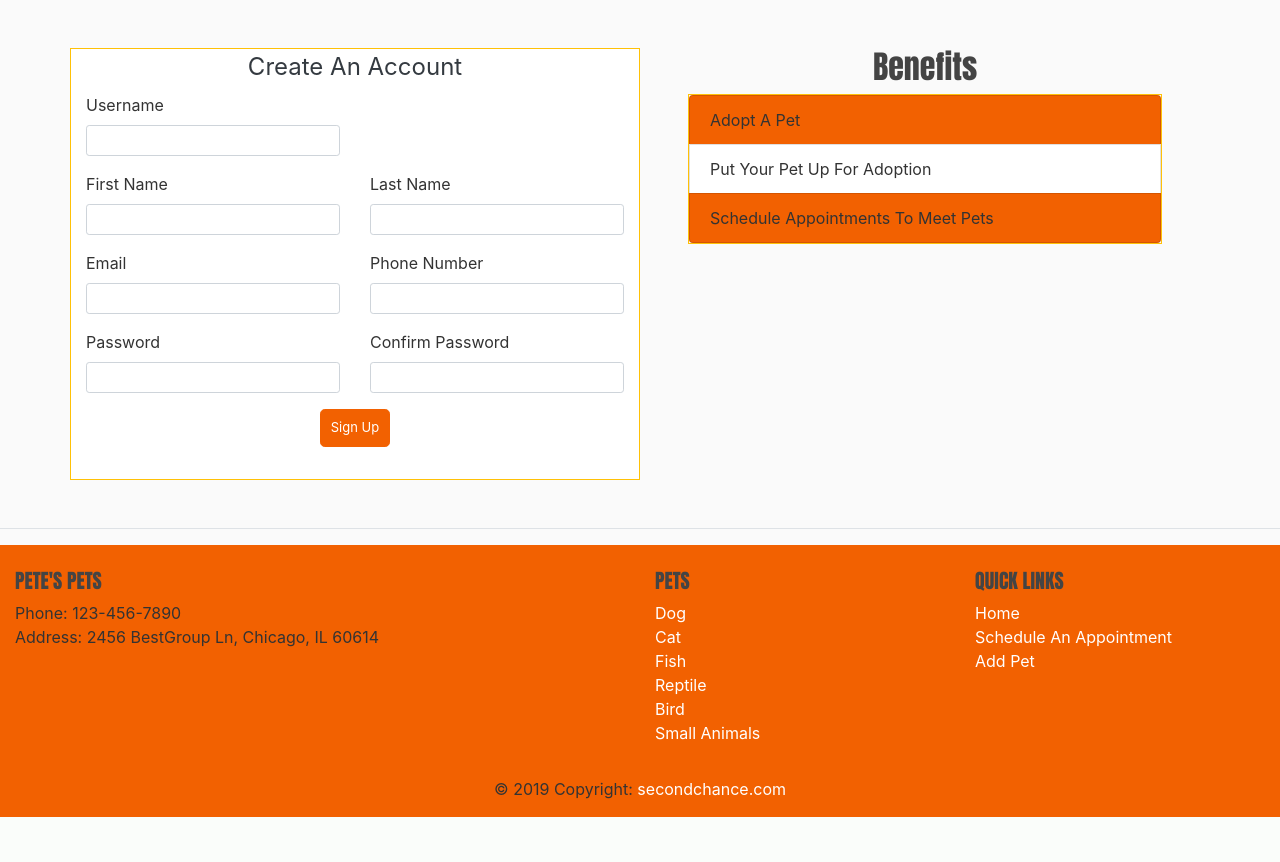
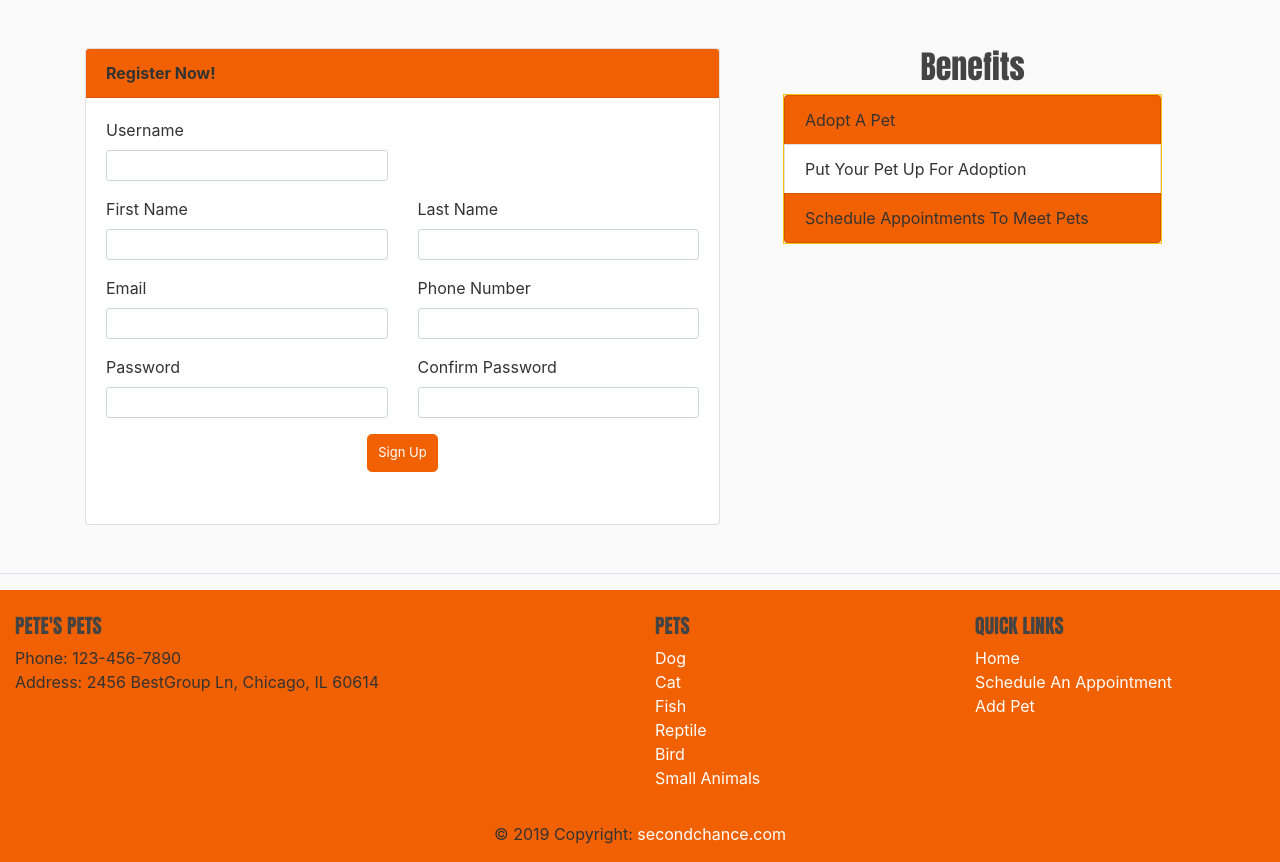
Before and after one commit to v-za/PetProject, a Flask app: page /register in a window 1280 px wide. Shown: the part 68-930 px from the top of the page. Before the commit the page ends 885 px from the top, so only its background shows below. Run offline with Flask 2, Linux system fonts and the light colour scheme; some libraries are stand-ins or nearby versions.

Commit message:
logiin and register fixed

```diff
--- a/the-project/application/templates/register.html
+++ b/the-project/application/templates/register.html
@@ -5,11 +5,17 @@
 {% block content %}
     <div class ="container">
       <div class="row">
-        <div class="col-lg-6 border border-warning mt-5 mb-5 bg-white">
+        <div class="col-lg-7 mt-5 mb-5 ">
+          <div class="card w-100" >
+            <div class="card-header font-weight-bold storeColor">
+              Register Now!
+            </div>
+            <div class="card-body">
+
               <form method="POST" action="">
                 {{ form.hidden_tag() }}
                 <fieldset class="form-group">
-                <legend class="text-dark text-center">Create An Account</legend>
+
                       <div class="row">
                         <div class="col-lg-6">
                           <div class="form-group">
@@ -146,8 +152,12 @@
                       </div>
                   </fieldset>
                 </form>
+
               </div>
-        <div class="col-lg-6 p-5">
+            </div>
+
+          </div>
+        <div class="col-lg-5 p-5">
           <h2 class="text-center">Benefits</h2>
           <div class="border border-warning">
           <ul class="list-group">
```
Also changed, not shown: the-project/application/templates/login.html (+38 -11 lines). Lines whose indentation alone changed are shown as unchanged.
